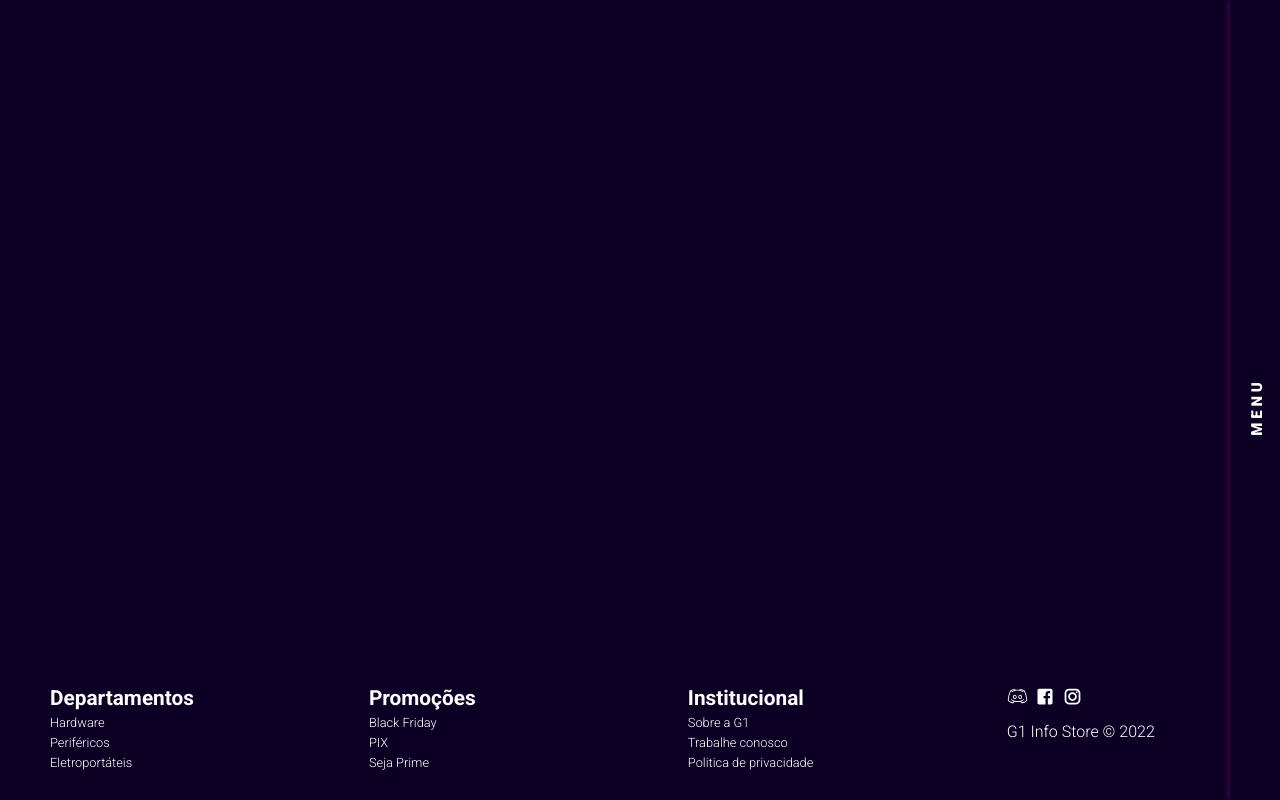
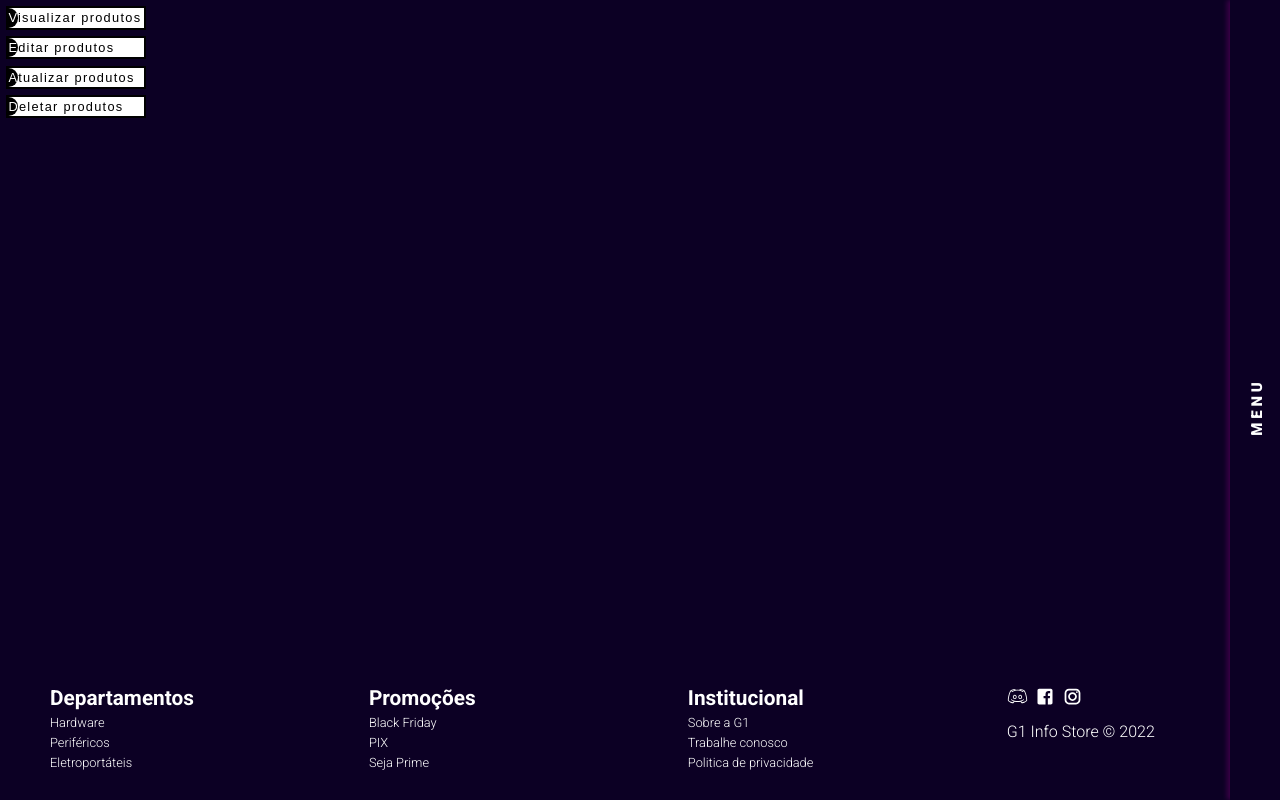
Before and after one commit to Gclayton0207/G1-Info-Store, a React (Vite) app: page /painel in a window 1280 px wide. Built offline with nearby package versions, Linux system fonts and the light colour scheme.

Commit message:
correcao titulo

```diff
--- a/src/Pages/Home/Home.module.css
+++ b/src/Pages/Home/Home.module.css
@@ -9,6 +9,7 @@
   }
   .titulo{
      color:aliceblue;
+
   }
   main{
     display:flex;
--- a/src/Pages/Sobre/Sobre.module.css
+++ b/src/Pages/Sobre/Sobre.module.css
@@ -23,7 +23,7 @@ main {
   padding-top: 1.25rem;
   font-size: 1.8rem;
   color: #f2f2f2;
-  margin: auto 0
+  margin: auto;
 }
 
 @media (prefers-reduced-motion: no-preference) {
--- a/src/components/Painel/Painel.jsx
+++ b/src/components/Painel/Painel.jsx
@@ -1,11 +1,26 @@
-import React from 'react'
+import React from "react";
+import styles from "./Painel.module.css";
 
 const Painel = () => {
   return (
-    <div>
+      <nav className={styles.painel}>
+      <ul>
+        <li>
+          <span>Visualizar produtos</span>
+        </li>
+        <li>
+          <span>Editar produtos</span>
+        </li>
+        <li>
+          <span>Atualizar produtos</span>
+        </li>
+        <li>
+          <span>Deletar produtos</span>
+        </li>
+      </ul>
+    </nav>
 
-    </div>
-  )
-}
+  );
+};
 
-export default Painel
+export default Painel;
--- /dev/null
+++ b/src/components/Painel/Painel.module.css
@@ -0,0 +1,40 @@
+.painel ul {
+	list-style-type: none;
+	padding: 0;
+}
+
+.painel ul li {
+	font-size: 0.8rem;
+	font-family: sans-serif;
+	background-color: white;
+	border: 2px solid black;
+	letter-spacing: 0.1em;
+	width: 8.5rem;
+	height: 1.5em;
+	line-height: 1.5em;
+	position: relative;
+	overflow: hidden;
+	margin: 0.5em;
+	cursor: pointer;
+}
+
+nav ul li span {
+	color: white;
+	mix-blend-mode: difference;
+}
+
+nav ul li::before {
+	content: '';
+	position: absolute;
+	width: 1.5em;
+	height: inherit;
+	background-color: black;
+	border-radius: 50%;
+	top: 0;
+	left: -0.75em;
+	transition: 0.5s ease-out;
+}
+
+nav ul li:hover::before {
+	transform: scale(13.8);
+}
```
Also changed, not shown: 1 other file (tests, documents, lock files or other folders).
